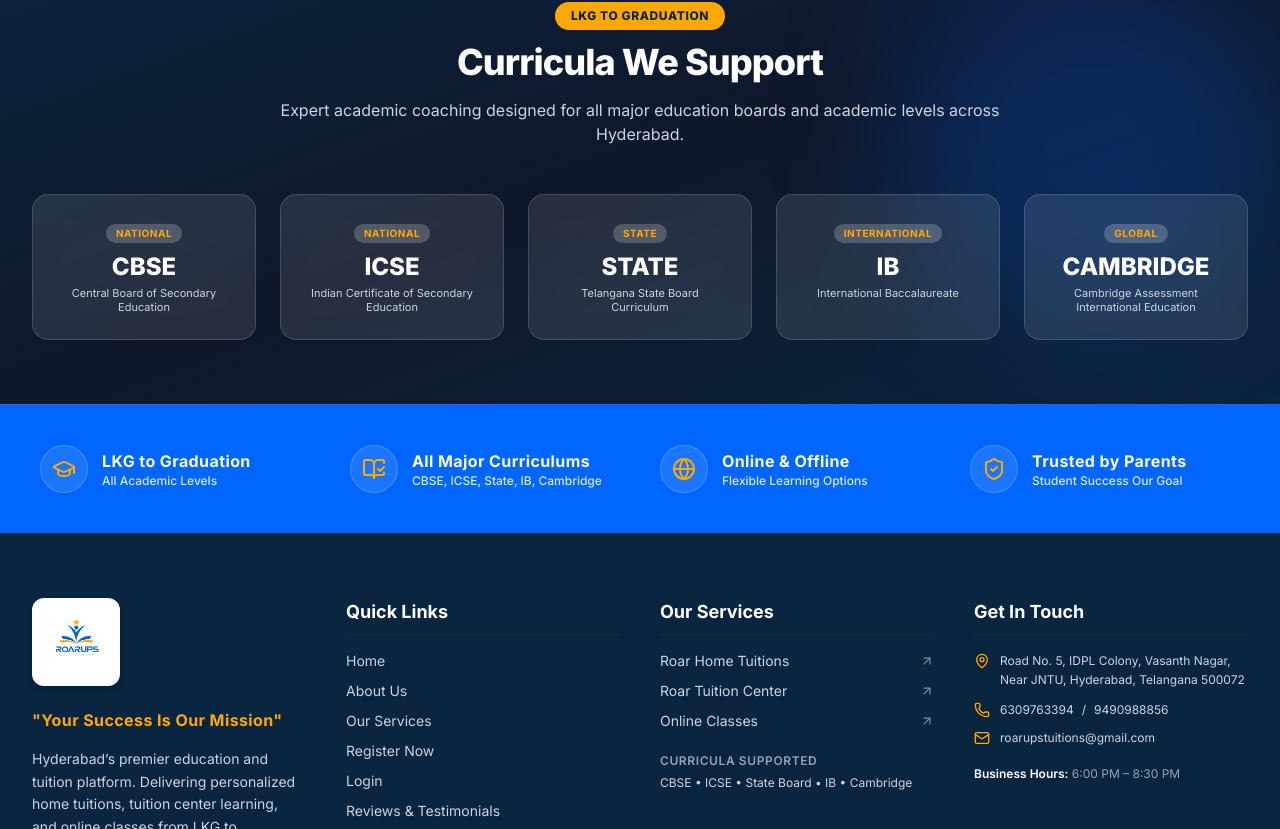
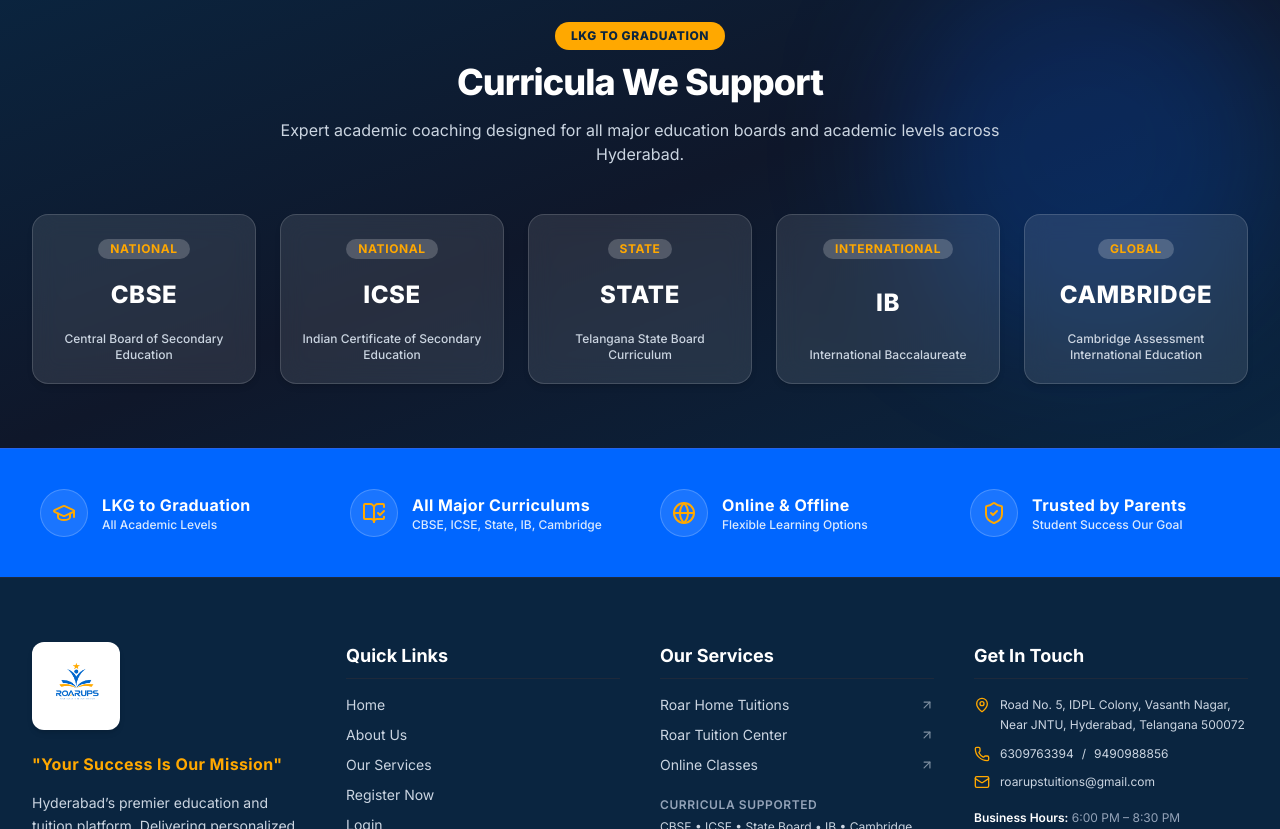
Before and after one commit to shaikmuzammil2905/roarups, a React (Vite) app: page /services in a window 1280 px wide. Shown: the part 1206-2035 px from the top of the page. Built offline with nearby package versions, Linux system fonts and the light colour scheme; no server answers.

Commit message:
Remove Supabase banner, enlarge logo size, and fix Curriculum card alignment

```diff
--- a/src/components/common/SupabaseBanner.tsx
+++ b/src/components/common/SupabaseBanner.tsx
@@ -1,28 +1,5 @@
 import React from 'react';
-import { isSupabaseConfigured } from '../../lib/supabase';
-import { AlertTriangle, Database } from 'lucide-react';
 
 export const SupabaseBanner: React.FC = () => {
-  if (isSupabaseConfigured) return null;
-
-  return (
-    <div className="bg-amber-50 border-b border-amber-200 text-amber-900 text-xs sm:text-sm py-2 px-4">
-      <div className="max-w-7xl mx-auto flex items-center justify-between gap-3">
-        <div className="flex items-center gap-2">
-          <AlertTriangle className="w-4 h-4 text-amber-600 shrink-0" />
-          <span>
-            <strong>Supabase Setup Required:</strong> Live database features require <code className="bg-amber-100 px-1 py-0.5 rounded font-mono text-amber-900">VITE_SUPABASE_URL</code> and <code className="bg-amber-100 px-1 py-0.5 rounded font-mono text-amber-900">VITE_SUPABASE_ANON_KEY</code>.
-          </span>
-        </div>
-        <a
-          href="file:///c:/Users/muzam/Desktop/Roarups/supabase/schema.sql"
-          target="_blank"
-          rel="noreferrer"
-          className="hidden md:inline-flex items-center gap-1 font-semibold text-amber-800 underline hover:text-amber-950"
-        >
-          <Database className="w-3.5 h-3.5" /> View SQL Schema
-        </a>
-      </div>
-    </div>
-  );
+  return null;
 };
--- a/src/components/layout/MobileMenu.tsx
+++ b/src/components/layout/MobileMenu.tsx
@@ -50,7 +50,7 @@
               <img
                 src="/assets/roarups-logo.png"
                 alt="ROARUPS"
-                className="h-12 w-auto object-contain"
+                className="h-14 sm:h-16 w-auto object-contain"
               />
               <button
                 onClick={onClose}
--- a/src/components/layout/Navbar.tsx
+++ b/src/components/layout/Navbar.tsx
@@ -46,11 +46,11 @@
       >
         <div className="max-w-7xl mx-auto px-4 sm:px-6 lg:px-8 flex items-center justify-between">
           {/* Logo */}
-          <Link to="/" className="flex items-center gap-3 group py-1">
+          <Link to="/" className="flex items-center gap-3 group py-1.5">
             <img
               src="/assets/roarups-logo.png"
               alt="ROARUPS Logo"
-              className="h-14 sm:h-16 lg:h-20 w-auto object-contain transition-transform group-hover:scale-105"
+              className="h-16 sm:h-20 lg:h-24 w-auto object-contain transition-transform group-hover:scale-105"
             />
           </Link>
 
--- a/src/components/sections/CurriculumBadges.tsx
+++ b/src/components/sections/CurriculumBadges.tsx
@@ -28,27 +28,39 @@
           </p>
         </div>
 
-        <div className="grid grid-cols-2 md:grid-cols-5 gap-4 sm:gap-6">
-          {curricula.map((curr, idx) => (
+        <div className="grid grid-cols-2 md:grid-cols-5 gap-4 sm:gap-6 items-stretch">
+          {curricula.map((curr, idx) => {
+            const isLastOnMobile = idx === 4;
+            return (
               <motion.div
                 key={curr.name}
-              initial={{ opacity: 0, scale: 0.9 }}
-              whileInView={{ opacity: 1, scale: 1 }}
+                initial={{ opacity: 0, y: 20 }}
+                whileInView={{ opacity: 1, y: 0 }}
                 viewport={{ once: true }}
                 transition={{ duration: 0.4, delay: idx * 0.1 }}
-              className="bg-white/10 backdrop-blur-md p-6 rounded-2xl border border-white/15 text-center hover:bg-white/20 hover:border-roar-yellow/50 transition-all duration-300 group"
+                className={`flex flex-col justify-between items-center text-center p-5 rounded-2xl bg-white/10 backdrop-blur-md border border-white/15 hover:bg-white/20 hover:border-roar-yellow/50 transition-all duration-300 group shadow-md min-h-[170px] ${
+                  isLastOnMobile ? 'col-span-2 md:col-span-1 max-w-sm justify-self-center w-full' : 'w-full'
+                }`}
               >
-              <span className="inline-block px-2.5 py-0.5 rounded-full bg-white/20 text-roar-yellow text-[10px] font-bold uppercase tracking-wider mb-2">
+                {/* Badge Tag */}
+                <div className="mb-2">
+                  <span className="inline-block px-3 py-0.5 rounded-full bg-white/20 text-roar-yellow text-[10px] sm:text-xs font-bold uppercase tracking-wider">
                     {curr.badge}
                   </span>
-              <h3 className="text-2xl font-black text-white group-hover:text-roar-yellow transition-colors mb-1">
+                </div>
+
+                {/* Name */}
+                <h3 className="text-lg sm:text-xl md:text-2xl font-black text-white group-hover:text-roar-yellow transition-colors mb-2 tracking-wide leading-tight break-words">
                   {curr.name}
                 </h3>
-              <p className="text-slate-300 text-[11px] leading-tight">
+
+                {/* Full Description */}
+                <p className="text-slate-300 text-[11px] sm:text-xs leading-snug font-medium max-w-[200px]">
                   {curr.fullName}
                 </p>
               </motion.div>
-          ))}
+            );
+          })}
         </div>
       </div>
     </section>
```
Lines whose indentation alone changed are shown as unchanged.
